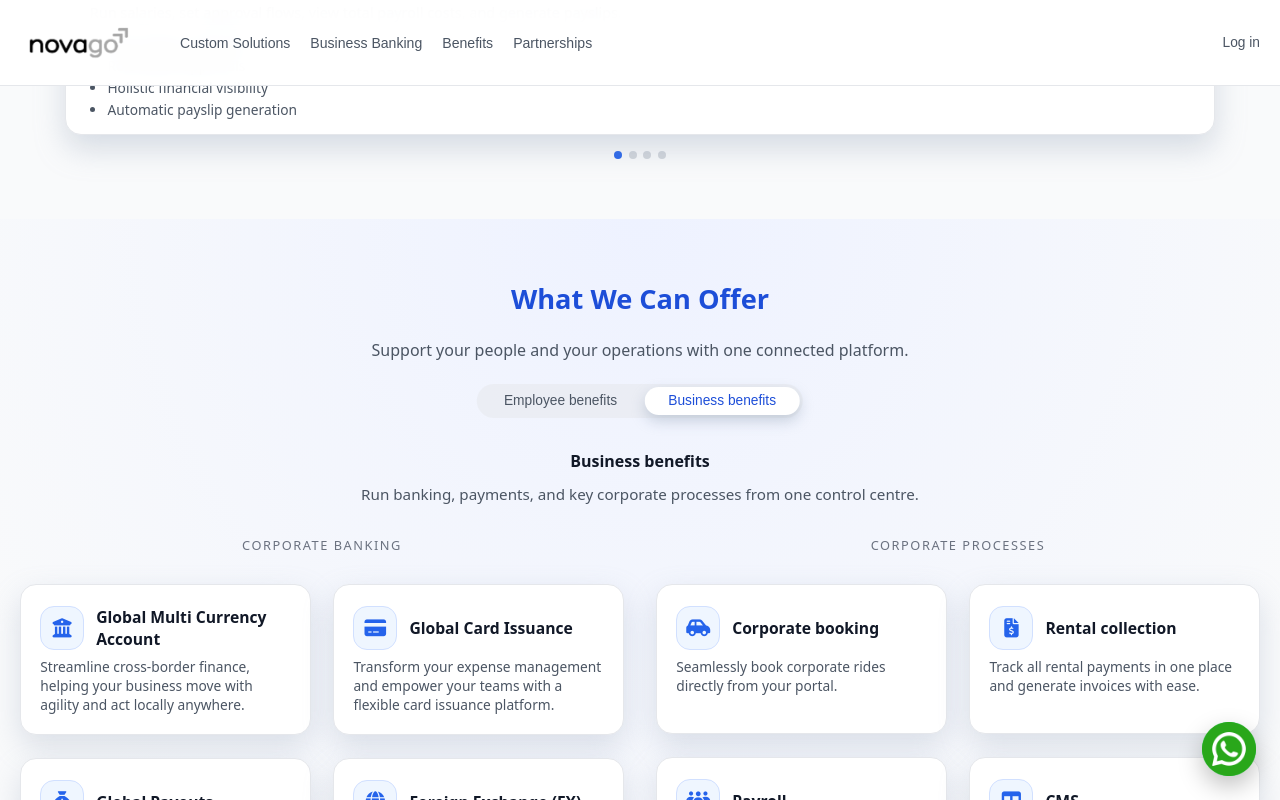
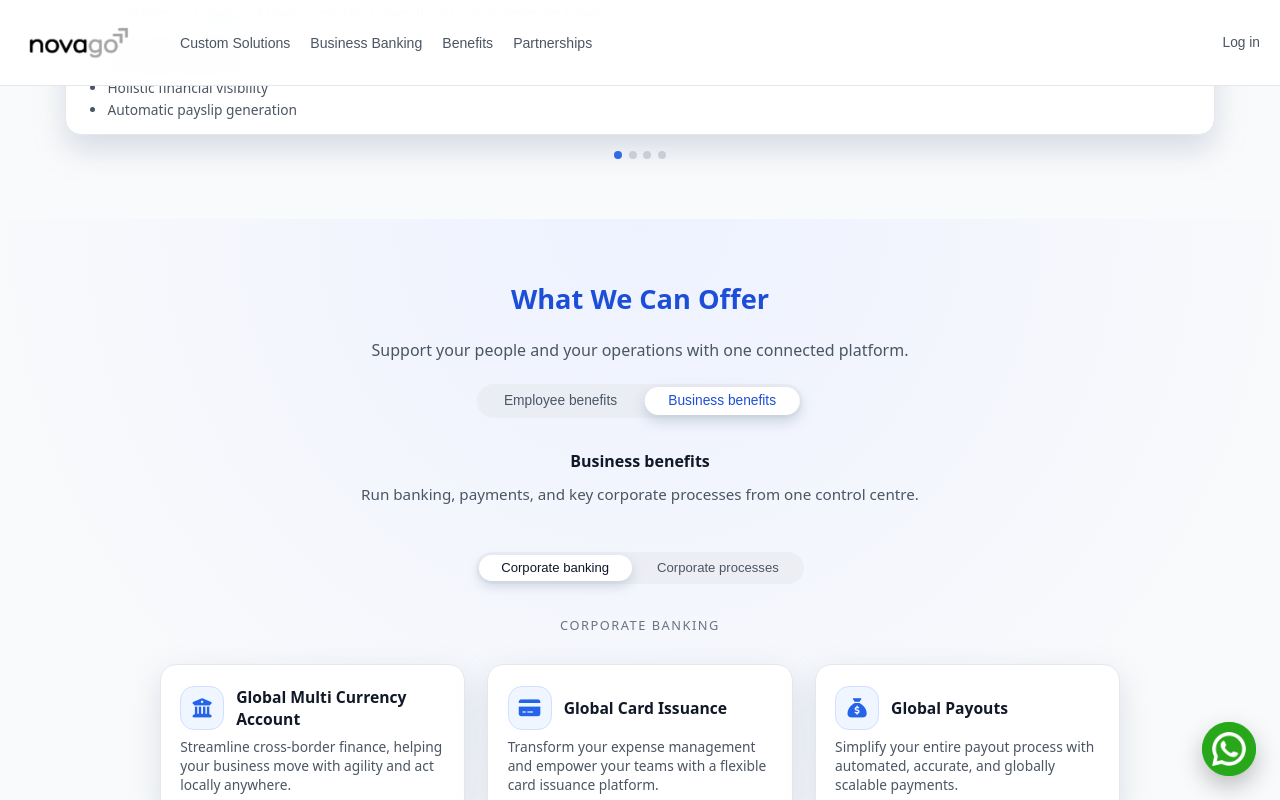
Before and after one commit to yirenong/novago-demo, a Vue app: page / in a window 1280 px wide. Both pictures are taken after a click on the button "Business benefits". Shown: the part 809-1609 px from the top of the page. Built offline with nearby package versions, Linux system fonts and the light colour scheme.

Commit message:
push update for what we can offer

```diff
--- a/src/views/LandingView.vue
+++ b/src/views/LandingView.vue
@@ -409,6 +409,7 @@
                 </div>
 
                 <!-- Business benefits panel -->
+                <!-- Business benefits panel -->
                 <div v-else class="offer-panel">
                     <h3 class="subheading subheading--center">
                         Business benefits
@@ -417,11 +418,26 @@
                         Run banking, payments, and key corporate processes from one control centre.
                     </p>
 
+                    <!-- 🔹 NEW: Sub-tabs for Business panel -->
+                    <div class="offer-subtabs">
+                        <button type="button" class="offer-subtab"
+                            :class="{ 'offer-subtab--active': activeBusinessTab === 'banking' }"
+                            @click="activeBusinessTab = 'banking'">
+                            Corporate banking
+                        </button>
+                        <button type="button" class="offer-subtab"
+                            :class="{ 'offer-subtab--active': activeBusinessTab === 'processes' }"
+                            @click="activeBusinessTab = 'processes'">
+                            Corporate processes
+                        </button>
+                    </div>
+
                     <div class="business-layout">
                         <!-- Column 1: Corporate banking -->
-                        <div class="business-column">
+                        <div v-if="activeBusinessTab === 'banking'" class="business-column">
                             <p class="offer-group-title offer-group-title--left">Corporate banking</p>
                             <div class="card-grid card-grid--banking">
+                                <!-- keep your existing banking cards here -->
                                 <div class="info-card">
                                     <div class="info-card-header">
                                         <div class="card-icon" aria-hidden="true">
@@ -457,8 +473,7 @@
                                     </div>
                                     <p>
                                         Simplify your entire payout process with automated, accurate, and globally
-                                        scalable
-                                        payments.
+                                        scalable payments.
                                     </p>
                                 </div>
 
@@ -492,9 +507,10 @@
                         </div>
 
                         <!-- Column 2: Corporate processes -->
-                        <div class="business-column">
+                        <div v-if="activeBusinessTab === 'processes'" class="business-column">
                             <p class="offer-group-title offer-group-title--left">Corporate processes</p>
                             <div class="card-grid card-grid--processes">
+                                <!-- keep your existing processes cards here -->
                                 <div class="info-card">
                                     <div class="info-card-header">
                                         <div class="card-icon" aria-hidden="true">
@@ -560,6 +576,7 @@
                     </div>
                 </div>
 
+
             </div>
         </section>
 
@@ -650,6 +667,7 @@ const router = useRouter()
 const activeMenu = ref(null)
 const isMobileMenuOpen = ref(false)
 const activeOfferTab = ref('employee')
+const activeBusinessTab = ref('banking')
 
 const openMenuDesktop = (name) => {
     if (window.innerWidth >= 960) {
@@ -1468,7 +1486,6 @@ const fakeSubmit = () => {
 
 .business-layout {
     display: grid;
-    grid-template-columns: 3fr 3fr;
     gap: 2rem;
     align-items: flex-start;
     margin-top: 2rem;
@@ -1485,18 +1502,27 @@ const fakeSubmit = () => {
     text-align: left;
 }
 
-/* 2-column grids inside each column on desktop */
-.card-grid--banking {
-    display: grid;
-    grid-template-columns: repeat(2, minmax(0, 1fr));
-    gap: 1.4rem;
-}
-
+/* 3×3-style centred grids for Business benefits */
+.card-grid--banking,
 .card-grid--processes {
     display: grid;
-    grid-template-columns: repeat(2, minmax(0, 1fr));
+    grid-template-columns: repeat(3, minmax(0, 310px));
+    /* 3 columns */
     gap: 1.4rem;
-}
+    justify-content: center;
+    /* center the whole grid */
+}
+
+/* On smaller screens, fall back to 1 column (stacked) */
+@media (max-width: 960px) {
+
+    .card-grid--banking,
+    .card-grid--processes {
+        grid-template-columns: 1fr;
+        justify-content: stretch;
+    }
+}
+
 
 /* Responsiveness */
 @media (max-width: 1024px) {
@@ -2016,4 +2042,42 @@ const fakeSubmit = () => {
         z-index: 1;
     }
 }
+
+/* Sub-tabs inside the Business benefits panel */
+.offer-subtabs {
+    margin-top: 1.4rem;
+    display: inline-flex;
+    padding: 0.18rem;
+    border-radius: 999px;
+    background: #e5e7eb80;
+    gap: 0.2rem;
+    position: relative;
+    left: 50%;
+    transform: translateX(-50%);
+}
+
+.offer-subtab {
+    border: none;
+    background: transparent;
+    padding: 0.35rem 1.4rem;
+    font-size: 0.82rem;
+    border-radius: 999px;
+    cursor: pointer;
+    color: #4b5563;
+    transition: background 0.16s ease, color 0.16s ease, box-shadow 0.16s ease;
+    white-space: nowrap;
+}
+
+.offer-subtab--active {
+    background: #ffffff;
+    color: #0f172a;
+    box-shadow: 0 5px 12px rgba(148, 163, 184, 0.4);
+}
+
+@media (max-width: 960px) {
+    .offer-subtabs {
+        flex-wrap: wrap;
+        max-width: 100%;
+    }
+}
 </style>
```
